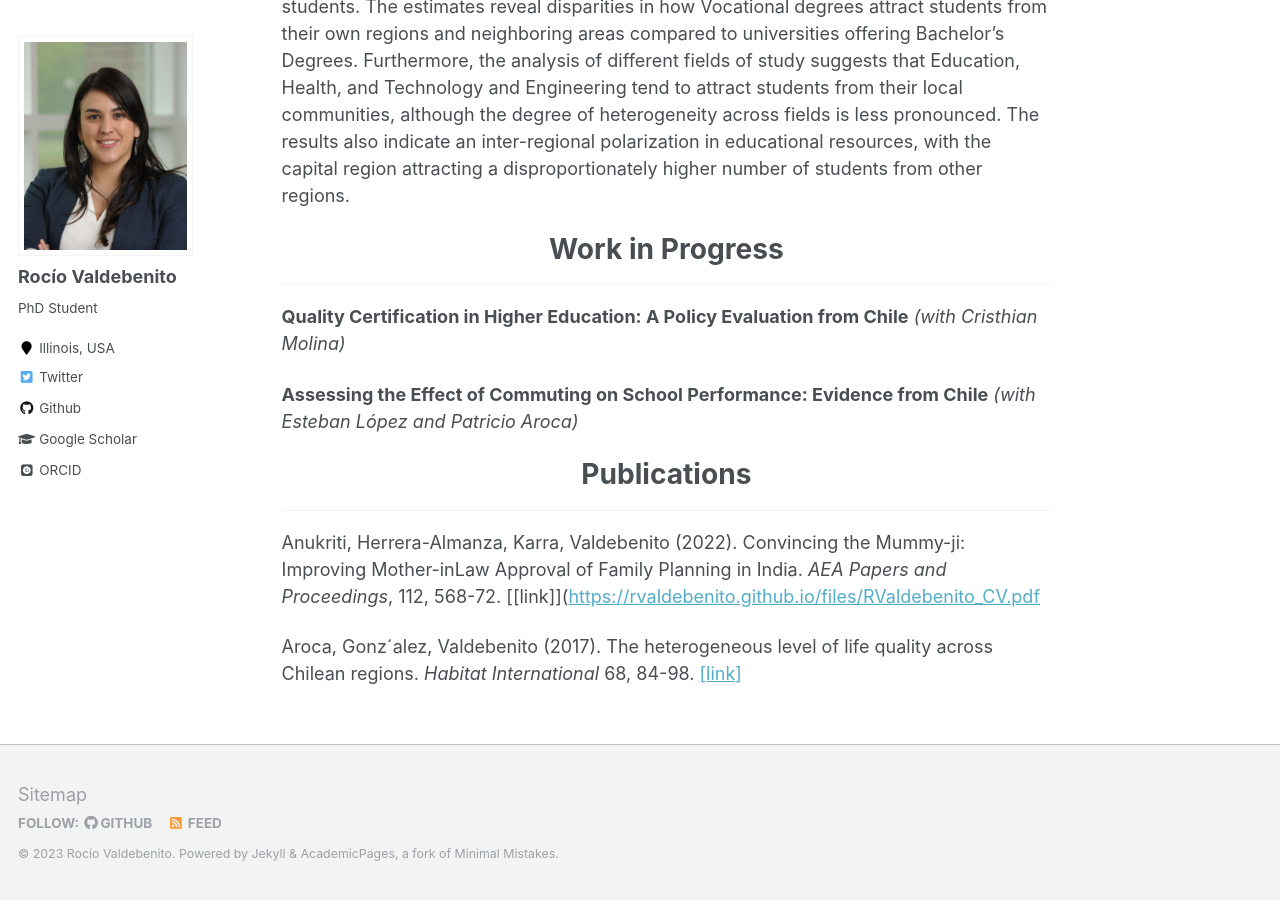
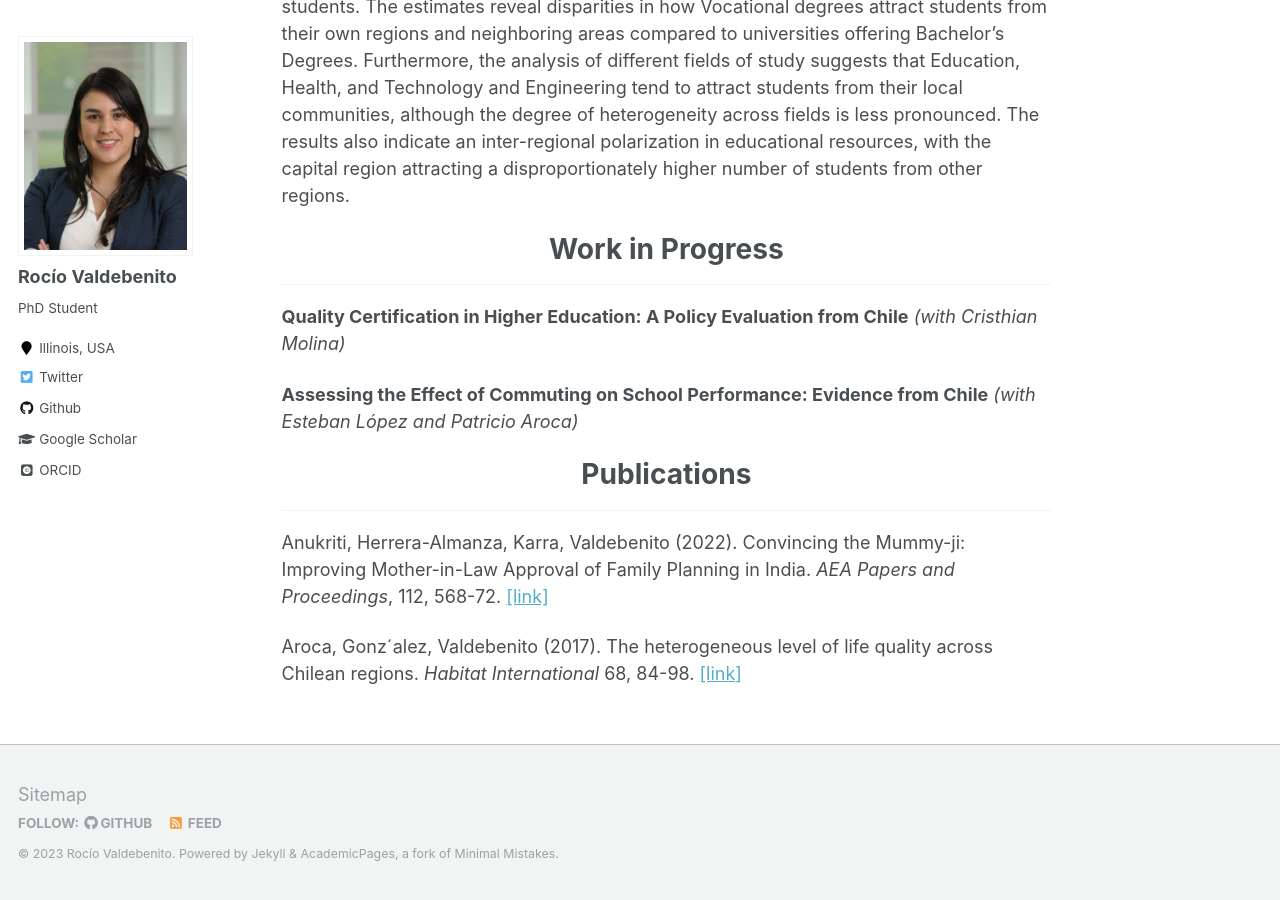
Before and after one commit to rvaldebenito/rvaldebenito.github.io, a Jekyll site: the page built from _pages/publications.md, in a window 1280 px wide and 900 px high, scrolled down 1064 px. Built offline with Jekyll 4.4.1, drawn with Linux system fonts in a browser that asks for light colours; some web fonts are replaced.

Commit message:
Update publications.md

```diff
--- a/_pages/publications.md
+++ b/_pages/publications.md
@@ -37,6 +37,6 @@ The distribution of human capital plays a crucial role in shaping job opportunit
 # <center> Publications </center>
 - - -
 
-Anukriti, Herrera-Almanza, Karra, Valdebenito (2022). Convincing the Mummy-ji: Improving Mother-inLaw Approval of Family Planning in India. *AEA Papers and Proceedings*, 112, 568-72. [[link]]([https://rvaldebenito.github.io/files/RValdebenito_CV.pdf](https://www.aeaweb.org/articles?id=10.1257/pandp.20221122)
+Anukriti, Herrera-Almanza, Karra, Valdebenito (2022). Convincing the Mummy-ji: Improving Mother-in-Law Approval of Family Planning in India. *AEA Papers and Proceedings*, 112, 568-72. [[link]](https://www.aeaweb.org/articles?id=10.1257/pandp.20221122)
 
 Aroca, Gonz´alez, Valdebenito (2017). The heterogeneous level of life quality across Chilean regions. *Habitat International* 68, 84-98. [[link]](https://www.sciencedirect.com/science/article/pii/S0197397516307937)
```
